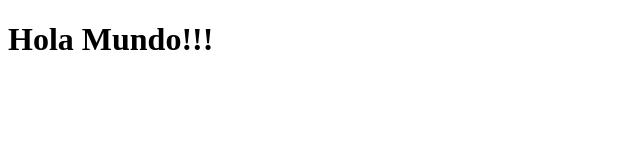
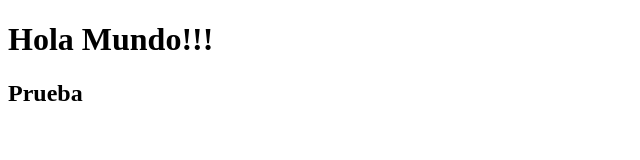
Before and after one commit to davidmunoz4185/zoompadel, a plain HTML site: page index.html in a window 1280 px wide. Shown: the whole page, without its empty margins (0-640 px from the left). Drawn offline with Linux system fonts and the light colour scheme.

Commit message:
Prueba Update

```diff
--- a/index.html
+++ b/index.html
@@ -8,5 +8,8 @@
     <h1>
       Hola Mundo!!!
     </h1>
+    <h2>
+	Prueba
+    </h2>
   </body>
 </html>
```
